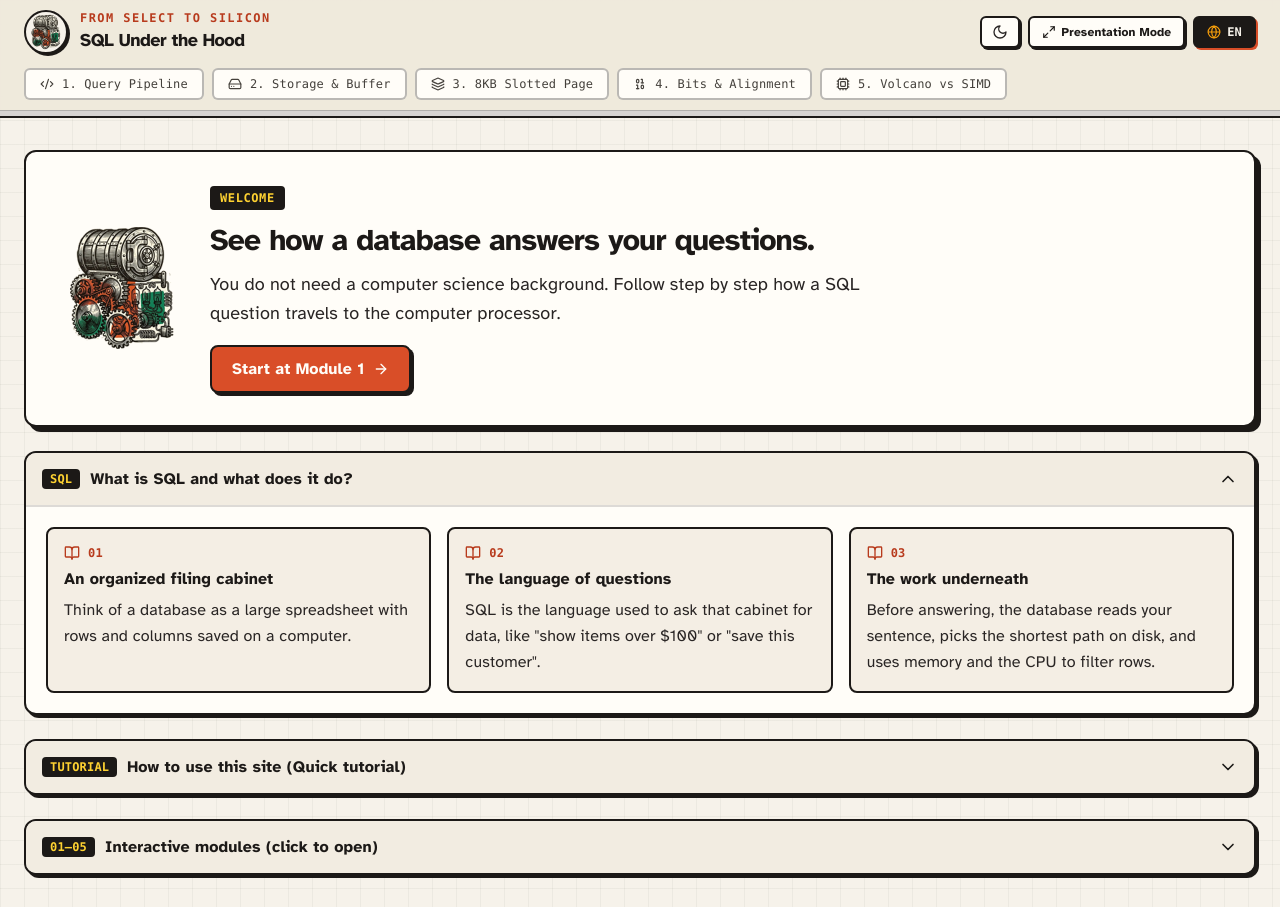
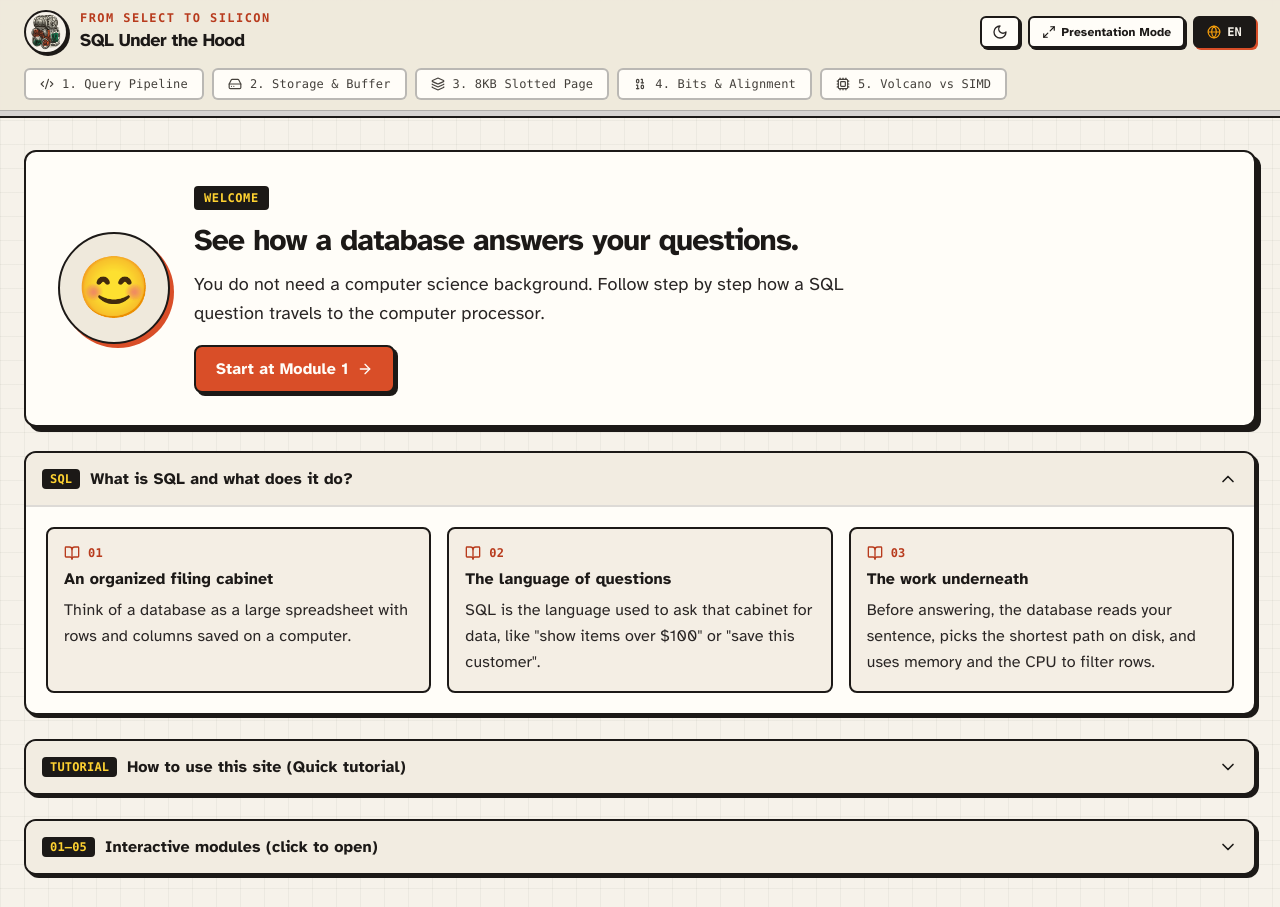
Before and after one commit to eduardoutsch/sql-under-the-hood, a React (Vite) app: page / in a window 1280 px wide. Built offline with nearby package versions, Linux system fonts and the light colour scheme.

Commit message:
style: replace home hero image with smiley emoticon
Signed-off-by: eduardoutsch <utscheduardo@gmail.com>

```diff
--- a/src/features/home/HomeView.tsx
+++ b/src/features/home/HomeView.tsx
@@ -16,11 +16,12 @@ export function HomeView({ t, onSelectModule }: HomeViewProps) {
     <div className="space-y-6 animate-fadeIn">
       {/* Hero Banner */}
       <section className="bg-[#FFFDF8] border-2 border-stone-900 shadow-[5px_5px_0px_#1c1917] rounded-xl p-6 sm:p-8 flex flex-col md:flex-row items-center gap-6">
-        <img
-          src="/assets/logo.png"
-          alt={t.brandTitle}
-          className="w-28 h-28 sm:w-32 sm:h-32 object-contain shrink-0 animate-springIn"
-        />
+        <div
+          aria-hidden="true"
+          className="w-24 h-24 sm:w-28 sm:h-28 rounded-full bg-[#EFE9DC] border-2 border-stone-900 shadow-[4px_4px_0px_#D94E28] flex items-center justify-center text-5xl sm:text-6xl shrink-0 animate-springIn select-none"
+        >
+          😊
+        </div>
         <div className="space-y-3 text-center md:text-left">
           <span className="inline-block px-2.5 py-1 rounded bg-[#1C1917] text-amber-300 font-mono text-xs font-bold tracking-wider">
             {t.home.badge}
```
